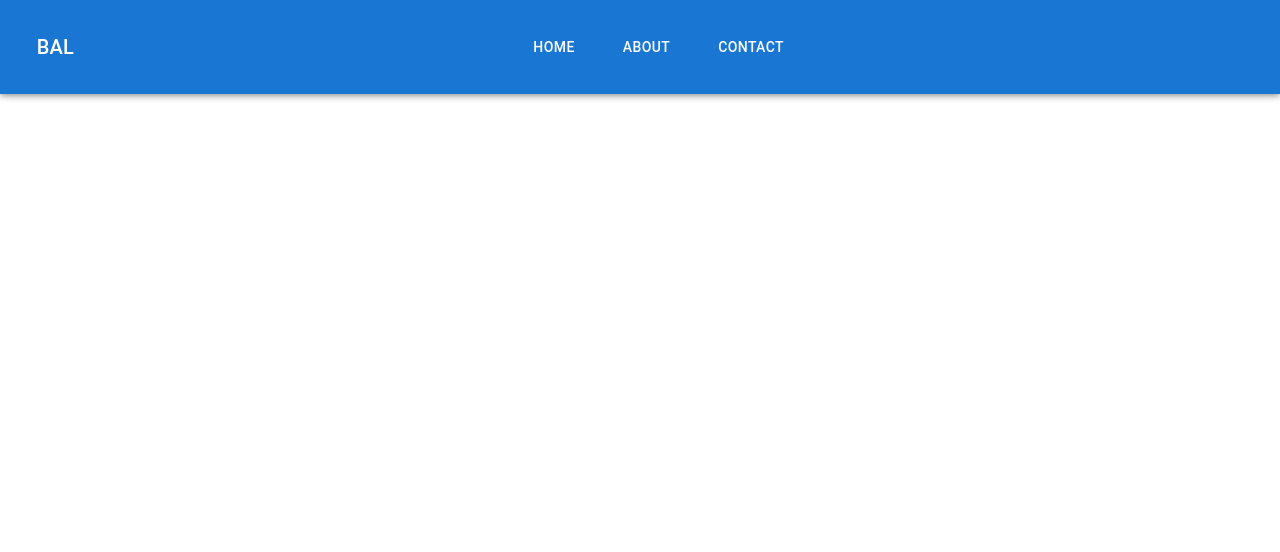
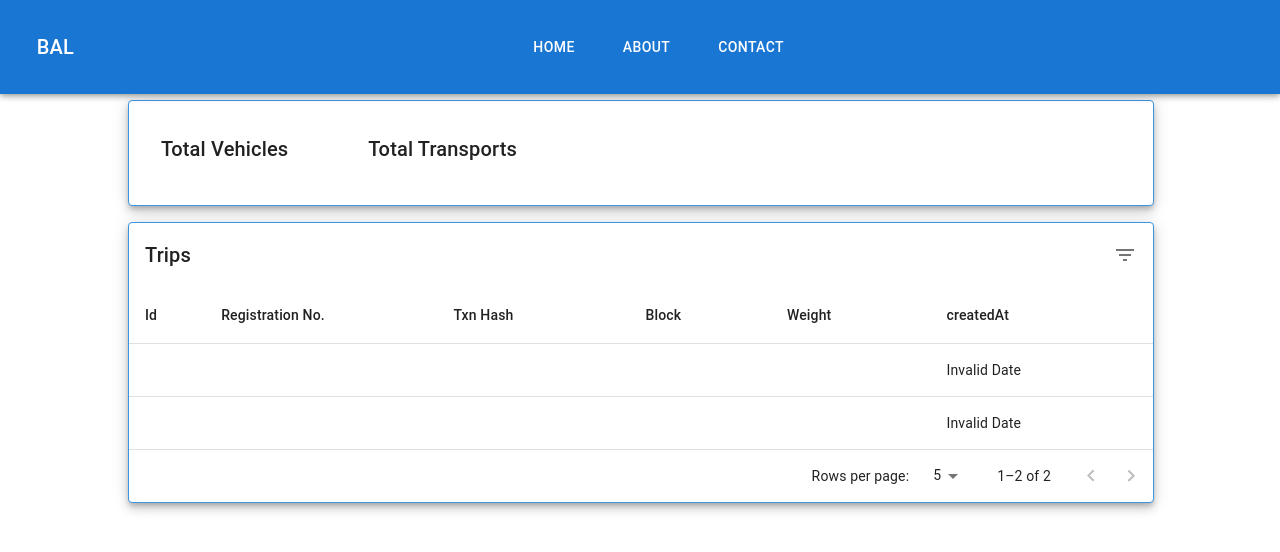
Before and after one commit to prajjwaljogdand/bal-frontend, a React (Create React App) app: page / in a window 1280 px wide. Shown: the top 552 px of the page. Built offline with nearby package versions, Linux system fonts and the light colour scheme.

Commit message:
Table and banner added

```diff
--- /dev/null
+++ b/src/component/Banner.jsx
@@ -0,0 +1,32 @@
+import { Paper, Stack, Typography } from "@mui/material";
+import { Box } from "@mui/system";
+import React from "react";
+import Divider from '@mui/material/Divider';
+
+export default function Banner(props) {
+  return (
+    <Box sx={{ width : "80%" , margin : "auto", marginTop: "100px" ,  }}>
+        <Paper elevation={6} sx={{ width: "100%", mb: 2,border: "0.01px solid #3D95DF" }}>
+        <Stack direction={{ xs: 'column', sm: 'row' }} spacing={{ xs: 0, sm: 2}}>
+        <Stack spacing={1} p={4} pb={{ xs: 0, sm: 2}} >
+          <Typography variant="h6" component="h6">
+            Total Vehicles
+          </Typography>
+          <Typography variant="h4" component="h4">
+          {props.countData.numberOfVehicles}
+          </Typography>
+        </Stack>
+        <Stack spacing={1} p={4}>
+          <Typography variant="h6" component="h6">
+          Total Transports
+          </Typography>
+          <Typography variant="h4" component="h4">
+          {props.countData.count}
+          </Typography>
+        </Stack>
+      </Stack>
+        </Paper>
+
+    </Box>
+  );
+}
--- /dev/null
+++ b/src/component/Table.jsx
@@ -0,0 +1,284 @@
+import * as React from "react";
+import PropTypes from "prop-types";
+import { alpha } from "@mui/material/styles";
+import Box from "@mui/material/Box";
+import Table from "@mui/material/Table";
+import TableBody from "@mui/material/TableBody";
+import TableCell from "@mui/material/TableCell";
+import TableContainer from "@mui/material/TableContainer";
+import TableHead from "@mui/material/TableHead";
+import TablePagination from "@mui/material/TablePagination";
+import TableRow from "@mui/material/TableRow";
+import TableSortLabel from "@mui/material/TableSortLabel";
+import Toolbar from "@mui/material/Toolbar";
+import Typography from "@mui/material/Typography";
+import Paper from "@mui/material/Paper";
+import IconButton from "@mui/material/IconButton";
+import Tooltip from "@mui/material/Tooltip";
+import FormControlLabel from "@mui/material/FormControlLabel";
+import Switch from "@mui/material/Switch";
+import DeleteIcon from "@mui/icons-material/Delete";
+import FilterListIcon from "@mui/icons-material/FilterList";
+import { visuallyHidden } from "@mui/utils";
+import Link from '@mui/material/Link';
+function createData(id, name, tx, mine, timeIn, timeOut, createdAt) {
+  const d = new Date(createdAt * 1000);
+  const created = d.toLocaleString();
+
+  return {
+    id,
+    name,
+    tx,
+    mine,
+    timeIn,
+    timeOut,
+    created,
+  };
+}
+
+// function descendingComparator(a, b, orderBy) {
+//   if (b[orderBy] < a[orderBy]) {
+//     return -1;
+//   }
+//   if (b[orderBy] > a[orderBy]) {
+//     return 1;
+//   }
+//   return 0;
+// }
+
+// function getComparator(order, orderBy) {
+//   return order === "desc"
+//     ? (a, b) => descendingComparator(a, b, orderBy)
+//     : (a, b) => -descendingComparator(a, b, orderBy);
+// }
+
+// // This method is created for cross-browser compatibility, if you don't
+// // need to support IE11, you can use Array.prototype.sort() directly
+// function stableSort(array, comparator) {
+//   const stabilizedThis = array.map((el, index) => [el, index]);
+//   stabilizedThis.sort((a, b) => {
+//     const order = comparator(a[0], b[0]);
+//     if (order !== 0) {
+//       return order;
+//     }
+//     return a[1] - b[1];
+//   });
+//   return stabilizedThis.map((el) => el[0]);
+// }
+
+const headCells = [
+  {
+    id: "id",
+    numeric: true,
+    disablePadding: false,
+    label: "Id",
+  },
+  {
+    id: "name",
+    numeric: false,
+    disablePadding: true,
+    label: "Registration No.",
+  },
+  {
+    id: "tx",
+    numeric: false,
+    disablePadding: false,
+    label: "Txn Hash",
+  },
+  {
+    id: "block",
+    numeric: true,
+    disablePadding: false,
+    label: "Block",
+  },
+  {
+    id: "weight",
+    numeric: true,
+    disablePadding: false,
+    label: "Weight",
+  },
+  {
+    id: "createdAt",
+    numeric: false,
+    disablePadding: false,
+    label: "createdAt",
+  },
+];
+
+function EnhancedTableHead(props) {
+  // const createSortHandler = (property) => (event) => {
+  //   onRequestSort(event, property);
+  // };
+
+  return (
+    <TableHead>
+      <TableRow>
+        {headCells.map((headCell) => (
+          <TableCell
+            key={headCell.id}
+            align={"left"}
+            padding={headCell.disablePadding ? "none" : "normal"}
+          >
+            {headCell.label}
+          </TableCell>
+        ))}
+      </TableRow>
+    </TableHead>
+  );
+}
+
+EnhancedTableHead.propTypes = {
+  numSelected: PropTypes.number,
+  rowCount: PropTypes.number.isRequired,
+};
+
+const EnhancedTableToolbar = (props) => {
+  const { numSelected } = props;
+
+  return (
+    <Toolbar
+      sx={{
+        pl: { sm: 2 },
+        pr: { xs: 1, sm: 1 },
+        ...(numSelected > 0 && {
+          bgcolor: (theme) =>
+            alpha(
+              theme.palette.primary.main,
+              theme.palette.action.activatedOpacity
+            ),
+        }),
+      }}
+    >
+      <Typography
+        sx={{ flex: "1 1 100%" }}
+        variant="h6"
+        id="tableTitle"
+        component="div"
+      >
+        Trips
+      </Typography>
+      <Tooltip title="Filter list">
+        <IconButton>
+          <FilterListIcon />
+        </IconButton>
+      </Tooltip>
+    </Toolbar>
+  );
+};
+
+EnhancedTableToolbar.propTypes = {
+  numSelected: PropTypes.number,
+};
+
+export default function EnhancedTable(props) {
+  const [page, setPage] = React.useState(0);
+  const [rowsPerPage, setRowsPerPage] = React.useState(5);
+
+  let rows = [];
+
+  rows = props.data.map((obj) => {
+    return createData(
+      obj.block,
+      obj.truckId,
+      obj.txHash,
+      obj.block,
+      obj.timeOut,
+      obj.weight,
+      obj.timeOut
+    );
+  });
+
+  console.log(rows);
+
+  const handleClick = (event, name) => {
+    return;
+  };
+
+  const handleChangePage = (event, newPage) => {
+    setPage(newPage);
+  };
+
+  const handleChangeRowsPerPage = (event) => {
+    setRowsPerPage(parseInt(event.target.value, 10));
+    setPage(0);
+  };
+
+  // Avoid a layout jump when reaching the last page with empty rows.
+  const emptyRows =
+    page > 0 ? Math.max(0, (1 + page) * rowsPerPage - rows.length) : 0;
+
+  return (
+    <Box sx={{ width: "80%", margin: "auto", marginTop: "10px" }}>
+      <Paper elevation={6} sx={{ width: "100%", mb: 2,border: "0.01px solid #3D95DF" }}>
+        <EnhancedTableToolbar />
+        <TableContainer>
+          <Table
+            sx={{ minWidth: 750 }}
+            aria-labelledby="tableTitle"
+            size={"medium"}
+          >
+            <EnhancedTableHead rowCount={rows.length} />
+            <TableBody>
+              {rows
+                .slice(page * rowsPerPage, page * rowsPerPage + rowsPerPage)
+                .map((row, index) => {
+                  const labelId = `enhanced-table-checkbox-${index}`;
+
+                  return (
+                    <TableRow
+                      hover
+                      onClick={(event) => handleClick(event, row.name)}
+                      tabIndex={-1}
+                      key={row.id}
+                    >
+                      <TableCell id={labelId}>{row.id}</TableCell>
+                      <TableCell
+                        component="th"
+                        id={labelId}
+                        scope="row"
+                        padding="none"
+                      >
+                        {row.name}
+                      </TableCell>
+                      <TableCell
+                        sx={{
+                          maxWidth: 150, // Percentage Also Works
+                          whiteSpace: "nowrap",
+                          overflow: "hidden",
+                          textOverflow: "ellipsis",
+                        }}
+                      >
+                       <Link href={`https://goerli.etherscan.io/tx/${row.tx}`}color='#00EDB4' underline="none" target="_blank"> {row.tx} </Link>
+                      </TableCell>
+                      <TableCell>{row.mine}</TableCell>
+                      {/* <TableCell>{row.timeIn}</TableCell> */}
+                      <TableCell>{row.timeOut}</TableCell>
+                      <TableCell>{row.created}</TableCell>
+                    </TableRow>
+                  );
+                })}
+              {emptyRows > 0 && (
+                <TableRow
+                  style={{
+                    height: 53 * emptyRows,
+                  }}
+                >
+                  <TableCell colSpan={6} />
+                </TableRow>
+              )}
+            </TableBody>
+          </Table>
+        </TableContainer>
+        <TablePagination
+          rowsPerPageOptions={[5, 10, 25]}
+          component="div"
+          count={rows.length}
+          rowsPerPage={rowsPerPage}
+          page={page}
+          onPageChange={handleChangePage}
+          onRowsPerPageChange={handleChangeRowsPerPage}
+        />
+      </Paper>
+    </Box>
+  );
+}
--- a/src/pages/Dashboard.jsx
+++ b/src/pages/Dashboard.jsx
@@ -1,8 +1,13 @@
 import React from 'react'
+import EnhancedTable from '../component/Table'
+import Banner from '../component/Banner'
 
 function Dashboard() {
   return (
-    <div>SIH2022</div>
+    <div>
+        <Banner countData={{}} />
+        <EnhancedTable data={[{},{}]} />
+    </div>
   )
 }
 
```
